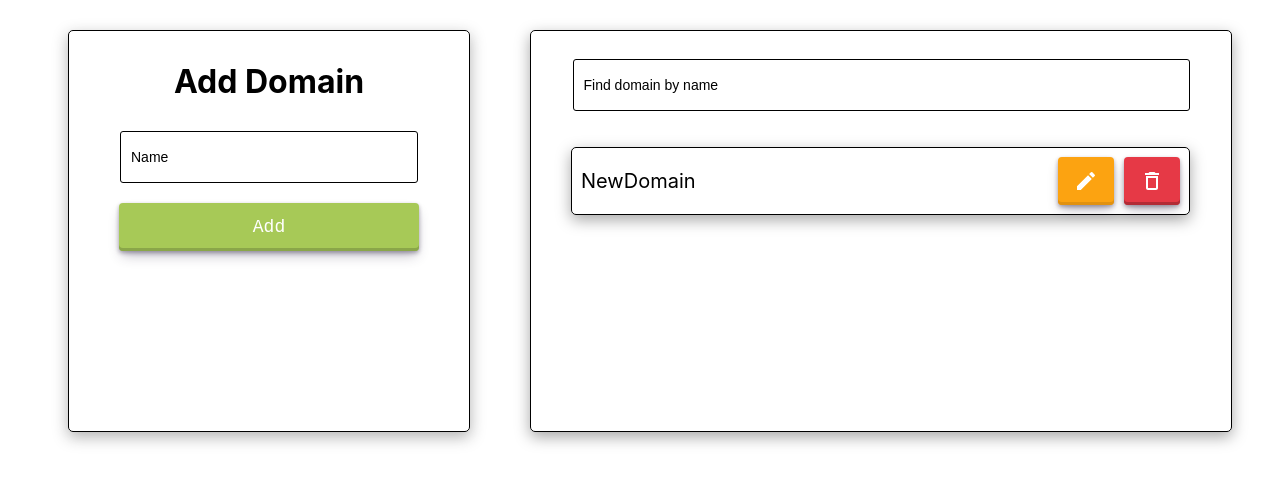
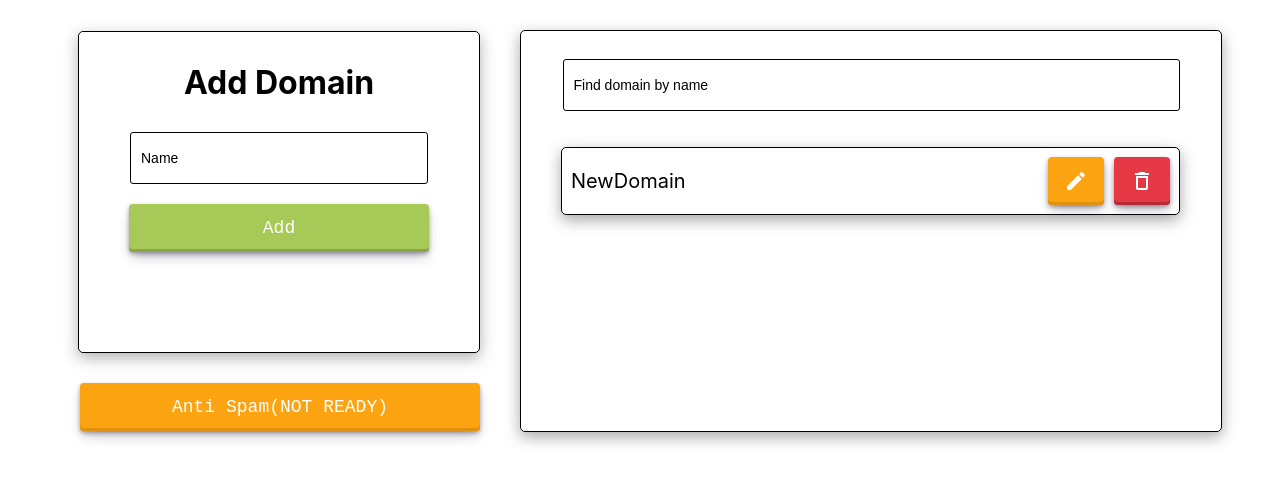
Before and after one commit to INRGI/CopyMaker, a React (Vite) app: page / in a window 1280 px wide. Shown: the top 484 px of the page. Built offline with nearby package versions, Linux system fonts and the light colour scheme.

Commit message:
Insert Modal to Home

```diff
--- a/src/components/DomainForm/DomainForm.styled.jsx
+++ b/src/components/DomainForm/DomainForm.styled.jsx
@@ -7,7 +7,7 @@ export const Container = styled.div`
     gap: 20px;
     align-items: center;
     justify-content: flex-start;
-    height: 400px;
+    height: 320px;
     width: 400px;
     margin-left: 20px;
     border: 1.5px solid;
--- a/src/components/MakeUniqueModa/MakeUniqueModal.jsx
+++ b/src/components/MakeUniqueModa/MakeUniqueModal.jsx
@@ -37,7 +37,7 @@ const MakeUniqueModal = ({ isOpen, onClose }) =>{
             contentLabel="Edit Confirmation Modal"
         >
             <Title>Anti Spam v1.0</Title>
-            <BtnBack type="button">Back</BtnBack>
+            <BtnBack type="button" onClick={onClose}>Back</BtnBack>
             <Formik
                 initialValues={initialValues}
                 onSubmit={handleSubmit}
--- a/src/pages/Home/Home.jsx
+++ b/src/pages/Home/Home.jsx
@@ -4,10 +4,11 @@ import { getDomains } from "../../redux/selectors";
 import DomainForm from "../../components/DomainForm/DomainForm";
 import DomainList from "../../components/DomainList/DomainList";
 import Filter from "../../components/Filter/Filter";
-import { Container, DomainsContainer, EmptyDomains } from "./Home.styled";
+import { Container, DomainsContainer, EmptyDomains, LeftContainer, MakeUniqueButton } from "./Home.styled";
 import { Helmet } from "react-helmet";
 import MakeUniqueModal from "../../components/MakeUniqueModa/MakeUniqueModal";
 import { useState } from "react";
+
 
 const Home = () => {
     const domains = useSelector(getDomains);
@@ -18,7 +19,10 @@ const Home = () => {
             <Helmet>
                 <title>Your Domains</title>
             </Helmet>
-            <DomainForm />
+            <LeftContainer>
+                <DomainForm />
+                <MakeUniqueButton onClick={() => setModalIsOpen(true)}>Anti Spam(NOT READY)</MakeUniqueButton>
+            </LeftContainer>
             <DomainsContainer>
                 {domains.length > 0 ? (
                 <>
--- a/src/pages/Home/Home.styled.jsx
+++ b/src/pages/Home/Home.styled.jsx
@@ -27,3 +27,58 @@ export const DomainsContainer = styled.div`
     padding-top:20px;
     overflow-y: auto;
 `;
+
+
+
+export const MakeUniqueButton = styled.button`
+    align-items: center;
+  appearance: none;
+  background-color: #fca311;
+  border-radius: 4px;
+  border-width: 0;
+  box-shadow: rgba(45, 35, 66, 0.4) 0 2px 4px,rgba(45, 35, 66, 0.3) 0 7px 13px -3px,#e19110 0 -3px 0 inset;
+  box-sizing: border-box;
+  color: white;
+  cursor: pointer;
+  display: inline-flex;
+  font-family: "JetBrains Mono",monospace;
+  height: 48px;
+  justify-content: center;
+  line-height: 1;
+  list-style: none;
+  overflow: hidden;
+  padding-left: 16px;
+  padding-right: 16px;
+  position: relative;
+  text-align: left;
+  text-decoration: none;
+  transition: box-shadow .15s,transform .15s;
+  user-select: none;
+  -webkit-user-select: none;
+  touch-action: manipulation;
+  white-space: nowrap;
+  will-change: box-shadow,transform;
+  font-size: 18px;
+  width: 400px;
+  &:focus {
+  box-shadow: #e19110 0 0 0 1.5px inset, rgba(45, 35, 66, 0.4) 0 2px 4px, rgba(45, 35, 66, 0.3) 0 7px 13px -3px, #e19110 0 -3px 0 inset;
+    }
+
+    &:hover {
+    box-shadow: rgba(45, 35, 66, 0.4) 0 4px 8px, rgba(45, 35, 66, 0.3) 0 7px 13px -3px, #e19110 0 -3px 0 inset;
+    transform: translateY(-2px);
+    }
+
+    &:active {
+    box-shadow: #e19110 0 3px 7px inset;
+    transform: translateY(2px);
+    }
+`;
+
+export const LeftContainer = styled.div`
+    display: flex;
+    flex-direction: column;
+    gap: 15px;
+
+    align-items: flex-end;
+`;
```
